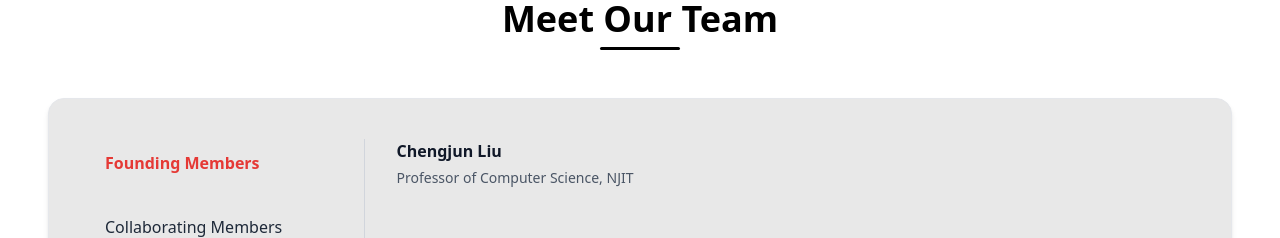
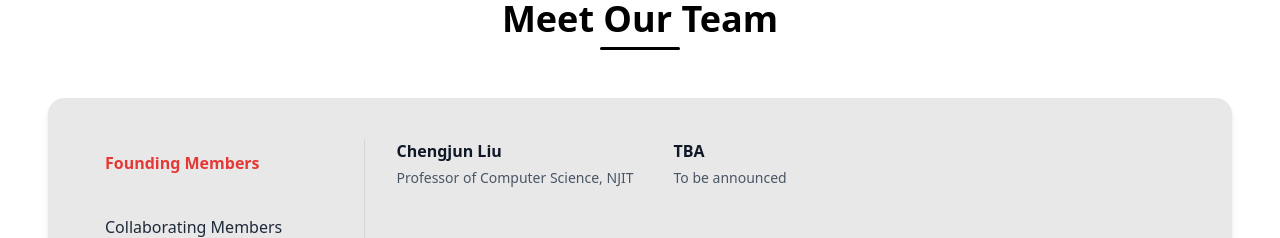
Before and after one commit to Rishik15/OAIT, a React (Vite) app: page / in a window 1280 px wide. Shown: the part 2140-2378 px from the top of the page. Built offline with nearby package versions, Linux system fonts and the light colour scheme; a web font is replaced by a local one.

Commit message:
Change in members

```diff
--- a/src/components/Members.tsx
+++ b/src/components/Members.tsx
@@ -13,6 +13,7 @@ const MembersSection: FC = () => {
   const members: Record<SectionKey, Member[]> = {
     founding: [
       { name: "Chengjun Liu", role: "Professor of Computer Science, NJIT" },
+      { name: "TBA", role: "To be announced" }
     ],
     collaborating: [{ name: "TBA", role: "To be announced" }],
     supporting: [
@@ -34,10 +35,12 @@ const MembersSection: FC = () => {
         role: "Bachelor's in Computer Science, NJIT",
       },
       { name: "Karan Kanda", role: "Bachelor's in Computer Science, NJIT" },
+      { name: "TBA", role: "To be announced" }
     ],
     advisory: [
       { name: "Michael Recce", role: "CEO, AlphaROC" },
       { name: "Guopei Qiao", role: "AMD" },
+      { name: "TBA", role: "To be announced" }
     ],
   };
 
```
